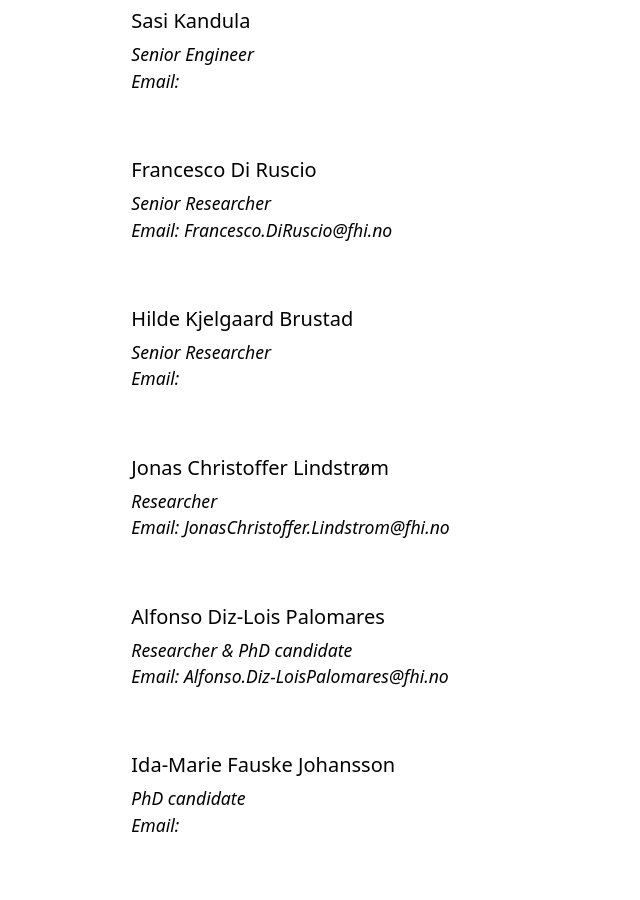
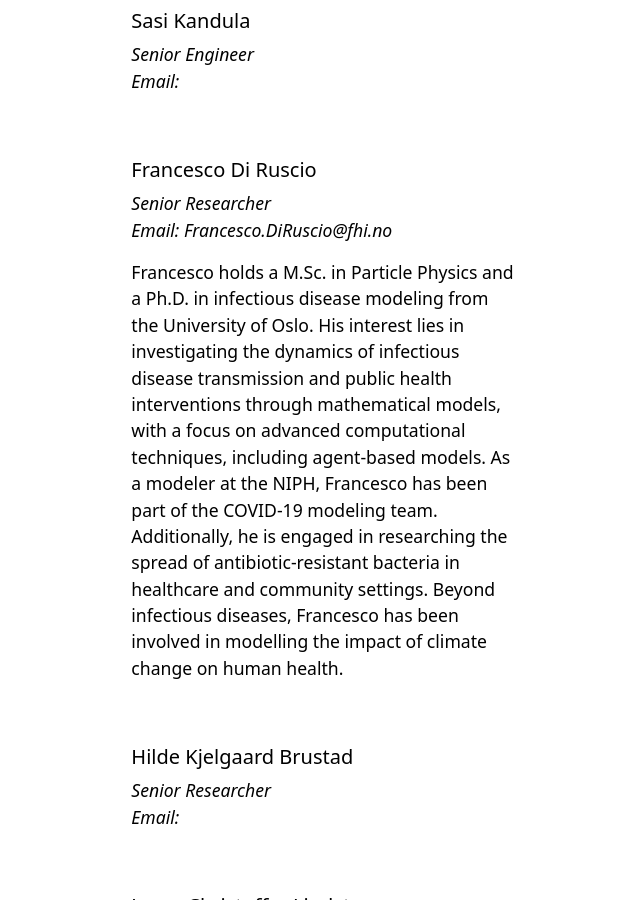
Before and after one commit to folkehelseinstituttet/modelling, a Jekyll site: the page built from people.md, in a window 1280 px wide and 900 px high, scrolled down 906 px. Shown: the whole window, without its empty margins (98-738 px from the left). Built offline with Jekyll 4.4.1, drawn with Linux system fonts in a browser that asks for light colours.

Commit message:
Update settings.yml
included a short bio

```diff
--- a/_data/settings.yml
+++ b/_data/settings.yml
@@ -9,7 +9,7 @@
 - {name: 'Birgitte Freiesleben de Blasio', title: 'Professor and team scientific leader', department: 'Division for infection control, NIPH & Department of Medicine, University of Oslo', institution: 'Folkehelseinstituttet & UiO', institution_address: 'Lovisenberggata 8, 0456 Oslo', phone: '', email: 'Birgitte.Freiesleben.DeBlasio@fhi.no', office: '', image: 'assets/img/birgitte.jpg', url: 'birgitte', summary: ''}
 - {name: 'Gunnar Øyvind Isaksson Rø', title: 'Senior Researcher', department: 'Methods Development and Analysis', institution: 'Folkehelseinstituttet', institution_address: 'Lovisenberggata 8, 0456 Oslo', phone: '', email: 'GunnarOyvindIsaksson.Ro@fhi.no', office: '', image: 'assets/img/gunnar.jpg', url: 'gunnar', summary: 'Gunnar is interested in how statistical and mathematical modelling can improve surveillance and risk assement for infectious diseases combined with an interest in how to correctly analyse infectious disease data. He joined NIPH in 2019 and was a member of the covid-19 modelling group through the pandemic and has PHD in Particle Physics from Durhan University and a MSC in Epidemiology from the London School of Hygiene and Tropical Medicine.'}
 - {name: 'Sasi Kandula', title: 'Senior Engineer', department: 'Methods Development and Analysis', institution: 'Folkehelseinstituttet', institution_address: 'Lovisenberggata 8, 0456 Oslo', email: '', office: '', image: 'assets/img/fhi_fjes.png', url: 'sasi', summary: ''}
-- {name: 'Francesco Di Ruscio', title: 'Senior Researcher', department: 'Methods Development and Analysis', institution: 'Folkehelseinstituttet', institution_address: 'Lovisenberggata 8, 0456 Oslo', email: 'Francesco.DiRuscio@fhi.no', office: '', image: 'assets/img/fhi_fjes.png', url: 'francesco', summary: ''}
+- {name: 'Francesco Di Ruscio', title: 'Senior Researcher', department: 'Methods Development and Analysis', institution: 'Folkehelseinstituttet', institution_address: 'Lovisenberggata 8, 0456 Oslo', email: 'Francesco.DiRuscio@fhi.no', office: '', image: 'assets/img/fhi_fjes.png', url: 'francesco', summary: 'Francesco holds a M.Sc. in Particle Physics and a Ph.D. in infectious disease modeling from the University of Oslo. His interest lies in investigating the dynamics of infectious disease transmission and public health interventions through mathematical models, with a focus on advanced computational techniques, including agent-based models. As a modeler at the NIPH, Francesco has been part of the COVID-19 modeling team. Additionally, he is engaged in researching the spread of antibiotic-resistant bacteria in healthcare and community settings. Beyond infectious diseases, Francesco has been involved in modelling the impact of climate change on human health.'}
 - {name: 'Hilde Kjelgaard Brustad', title: 'Senior Researcher', department: 'Oslo Centre for Biostatistics and Epidemiology', institution: 'Department of Medicine, University of Oslo', institution_address: '', email: '', office: '', image: 'assets/img/fhi_fjes.png', url: 'hilde', summary: ''}
 - {name: 'Jonas Christoffer Lindstrøm', title: 'Researcher', department: 'Methods Development and Analysis', institution: 'Folkehelseinstituttet', institution_address: 'Lovisenberggata 8, 0456 Oslo', email: 'JonasChristoffer.Lindstrom@fhi.no', office: '', image: 'assets/img/fhi_fjes.png', url: 'jonas', summary: ''}
 - {name: 'Alfonso Diz-Lois Palomares', title: 'Researcher & PhD candidate', department: 'Methods Development and Analysis, NIPH & Department of Mathematics, University of Oslo', institution: 'Folkehelseinstituttet & UiO', institution_address: 'Lovisenberggata 8, 0456 Oslo', email: 'Alfonso.Diz-LoisPalomares@fhi.no', office: '', image: 'assets/img/fhi_fjes.png', url: 'alfonso', summary: ''}
```
